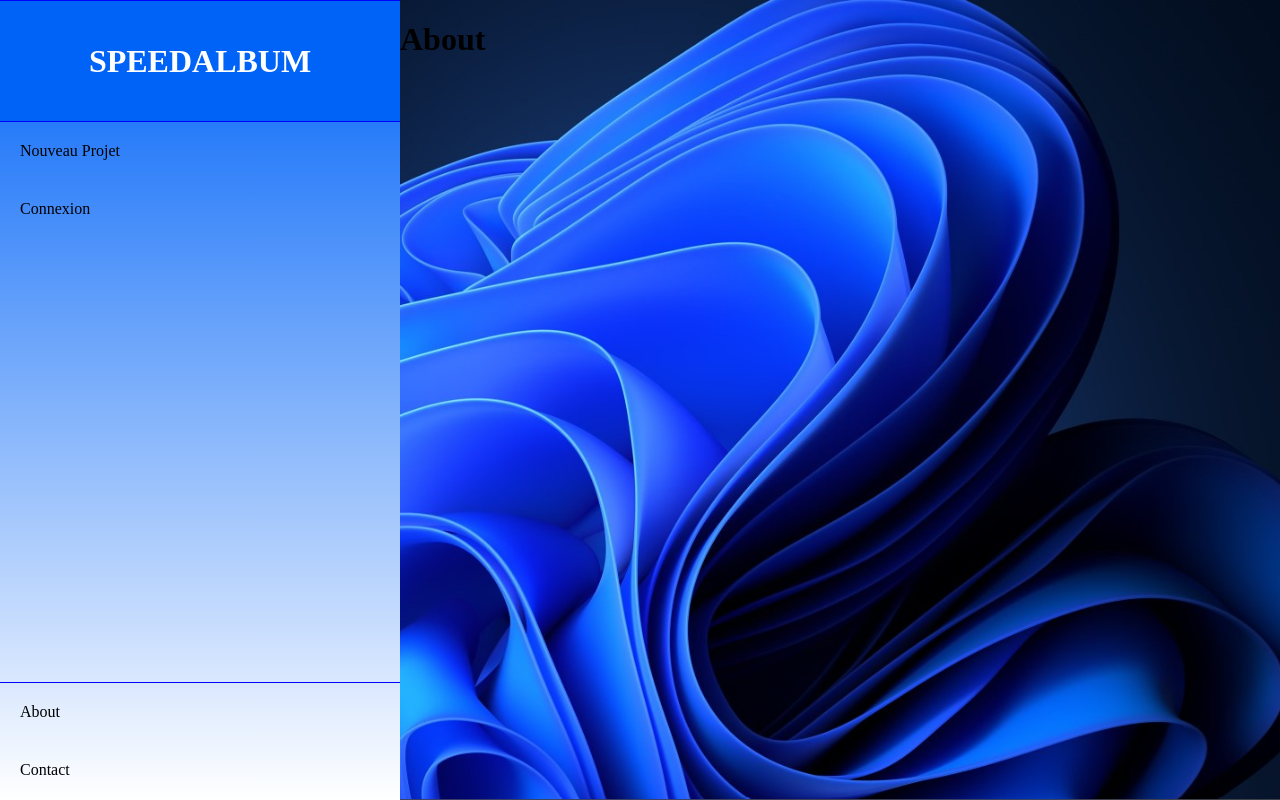
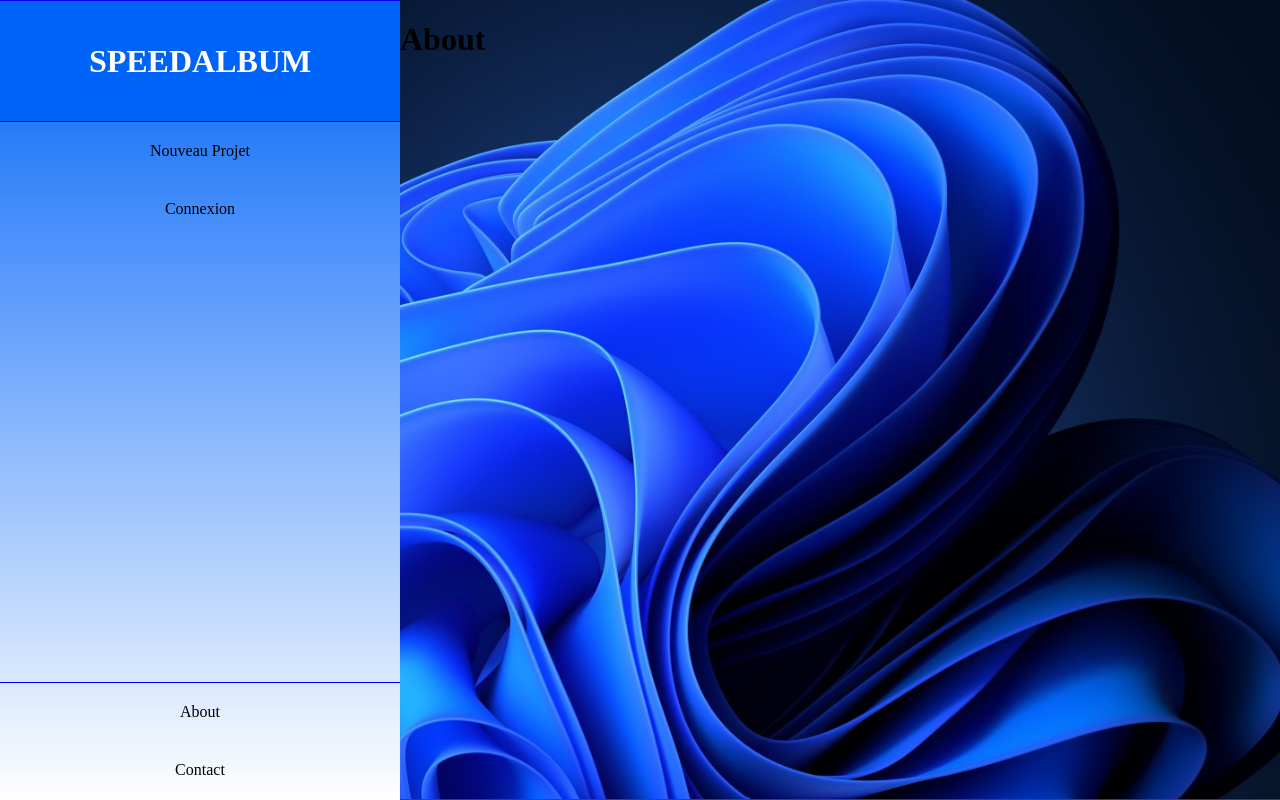
Before and after one commit to msakirda/projetpersofin, a React (Vite) app in the folder dj-frontend/: page /About in a window 1280 px wide. Built offline with nearby package versions, Linux system fonts and the light colour scheme.

Commit message:
links are around menuSections and Around application title

```diff
--- a/dj-frontend/src/App.css
+++ b/dj-frontend/src/App.css
@@ -8,6 +8,8 @@
     flex-direction: row;
     margin: 0;
     padding: 0;
+    background-image: url("/image.png");
+    background-size: cover;
   }
 
 
--- a/dj-frontend/src/Home.css
+++ b/dj-frontend/src/Home.css
@@ -1,4 +1,27 @@
-.texte_haut, .texte_bas {
+.menu_droite{
+  overflow: scroll;
+}
+
+  @media screen and (max-width : 550px)
+{
+
+  .texte_haut, .texte_bas {
+    display: none;
+  }
+
+  .video {
+    text-align: center;
+    padding: 20px;
+    margin: 0;
+    /* background-color: white; */
+  }
+
+
+}
+
+@media screen and (min-width : 550px)
+{
+  .texte_haut, .texte_bas {
     text-align: center;
     padding: 10px;
     margin-top: 20px;
@@ -11,5 +34,9 @@
     padding: 20px;
     margin-left: 40px;
     margin-right: 40px;
-    background-color: white;
+    /* background-color: white; */
   }
+
+
+
+}
--- a/dj-frontend/src/MenuBar.css
+++ b/dj-frontend/src/MenuBar.css
@@ -29,6 +29,10 @@ a {
     color: white;
 }
 
+
+.menuSection{
+    text-align: center;
+}
 @media screen and (min-width: 550px){
 
     .Menu_gauche{
@@ -51,7 +55,9 @@ a {
 
 
     .menuOption{
-        margin:20px
+        margin:20px;
+        width: 100%;
+        margin: 0;
     }
 
     .Menu_gauche_bas {
--- a/dj-frontend/src/MenuBar.tsx
+++ b/dj-frontend/src/MenuBar.tsx
@@ -20,26 +20,37 @@ function MenuBar() {
         <div id="boutonSandwich" onClick={handleClickSandwich}>
 
         </div>
-        <div className="Titre_application">
-            <h1>SPEEDALBUM</h1>
-        </div>
+        <Link to={"/"}>
+          <div className="Titre_application">
+              <h1>SPEEDALBUM</h1>
+          </div>
+        </Link>
 
         <div className='Menu_gauche_milieu'>
+          <Link className="menuOption" to="/Nouveau_projet">
             <div className="Titre_Nouveau_projet menuSection">
-                <Link className="menuOption" to="/Nouveau_projet">Nouveau Projet</Link>
+                  Nouveau Projet
             </div>
+          </Link>
+          <Link className="menuOption" to="/Connexion">
             <div className="menuSection">
-                <Link className="menuOption" to="/Connexion">Connexion</Link>
+                  Connexion
             </div>
+          </Link>
         </div>
 
         <div className='Menu_gauche_bas'>
+          <Link className="menuOption" to="/About">
             <div className="Titre_About menuSection">
-                <Link className="menuOption" to="/About">About</Link>
+              About
             </div>
+          </Link>
+
+          <Link className="menuOption" to="/Contact">
             <div className="Titre_Contact menuSection">
-                <Link className="menuOption" to="/Contact">Contact</Link>
+              Contact
             </div>
+          </Link>
         </div>
     </div>
   );
```
